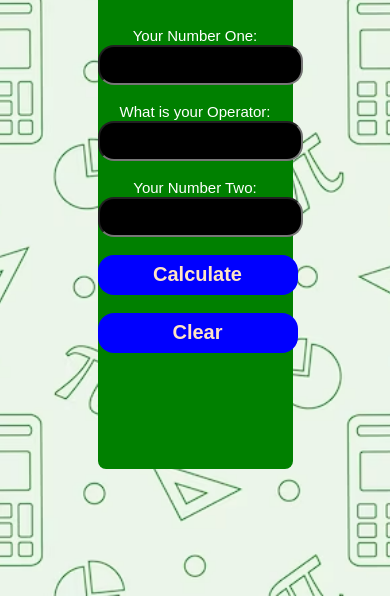
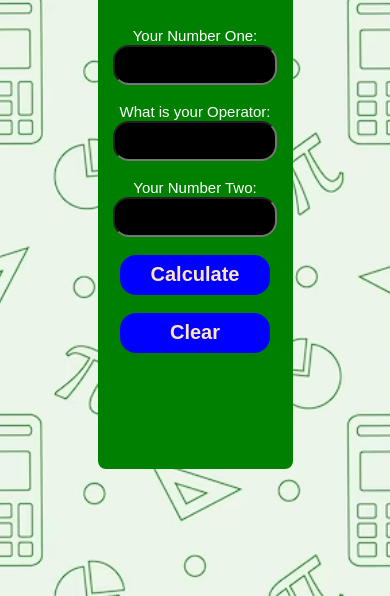
Before and after one commit to BrandonLCanete/mySimpleCalculatorApp, a plain HTML site: page index.html in a window 390 px wide. Shown: the part 248-844 px from the top of the page. Drawn offline with Linux system fonts and the light colour scheme.

Commit message:
First Commit

```diff
--- a/style.css
+++ b/style.css
@@ -14,7 +14,7 @@ form{
     background-color: green;
     border-radius: 8px;
     width: 50%;
-    height: 70vh;
+    min-height: 100vh;
 }
 .form-container{
     display: flex;
@@ -66,6 +66,9 @@ form{
 }
 
 @media only screen and (max-width: 1200px){
+    form{
+        min-height: 70vh;
+    }
     .form-container h1{
         font-size: 30px;
     }
@@ -73,11 +76,11 @@ form{
         font-size: 15px;
     }
     .form-container input{
-        font-size: 15px;
+        font-size: 12px;
         height: 40px;
     }
     .form-container button{
-        width: 200px;
+        width: 150px;
         height: 40px;
         font-size: 20px;
     }
```
